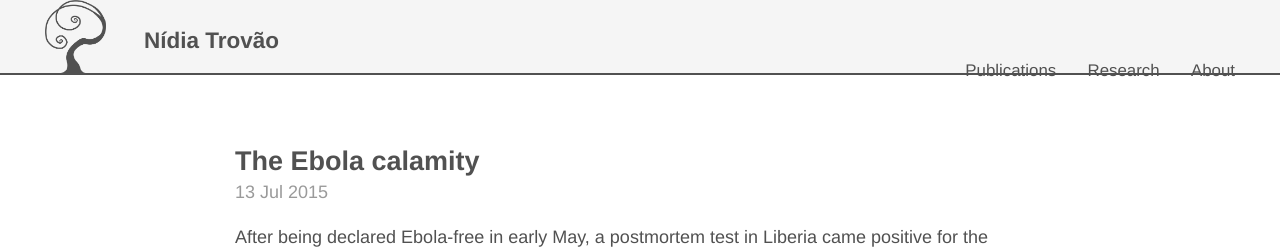
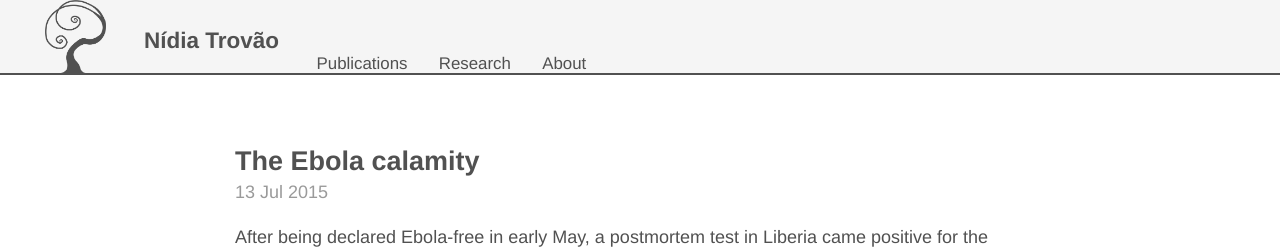
Before and after one commit to nidiatrovao/nidiatrovao.github.io, a Jekyll site: the page built from index.html, in a window 1280 px wide. Shown: the top 249 px of the page. Built offline with Jekyll 4.4.1, drawn with Linux system fonts in a browser that asks for light colours; the list of posts is cut into pages by our own code.

Commit message:
float adjustment

```diff
--- a/_layouts/default.html
+++ b/_layouts/default.html
@@ -7,7 +7,7 @@
 	  <header class="masthead" style="padding-top:0;margin-left:auto;margin-right:auto">
         <h3 class="masthead-title" style="background-color:#F5F5F5;background-image: url('/public/apple-touch-icon-precomposed.png');background-size:contain;background-repeat:no-repeat;padding-top:1.5rem;max-width:100%;padding-bottom:1rem;padding-left:8rem;padding-right:2.5rem;margin-left:auto;margin-right:auto;box-shadow: 0px 2px 0px #515151;background-position:left 2.5rem bottom">
             <a href="{{ site.baseurl }}/" title="Home">{{ site.title }}</a>
-			<span style="content: '';display: block;height: 0;clear: both;">{% for page in site.pages_list %}<span style="float:right">
+			<span style="content: '';display:inline-block;height: 0;clear: both;">{% for page in site.pages_list %}<span style="float:right">
 				&nbsp;&nbsp;&nbsp;&nbsp;
 				<small><a href="{{ page[1] }}">{{ page[0] }}</a></small>
 			</span>{% endfor %}</span>
```
